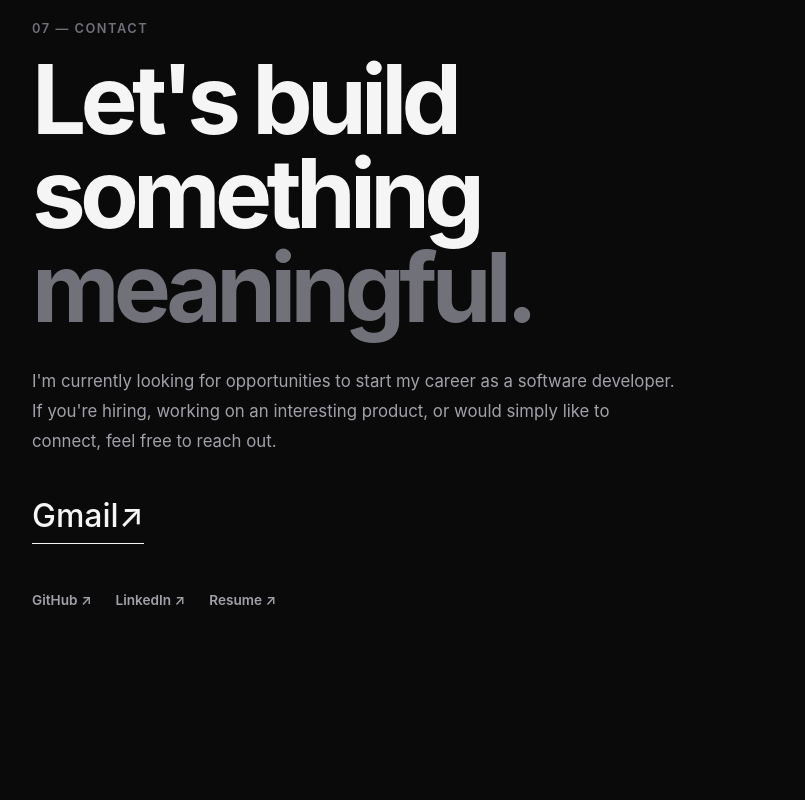
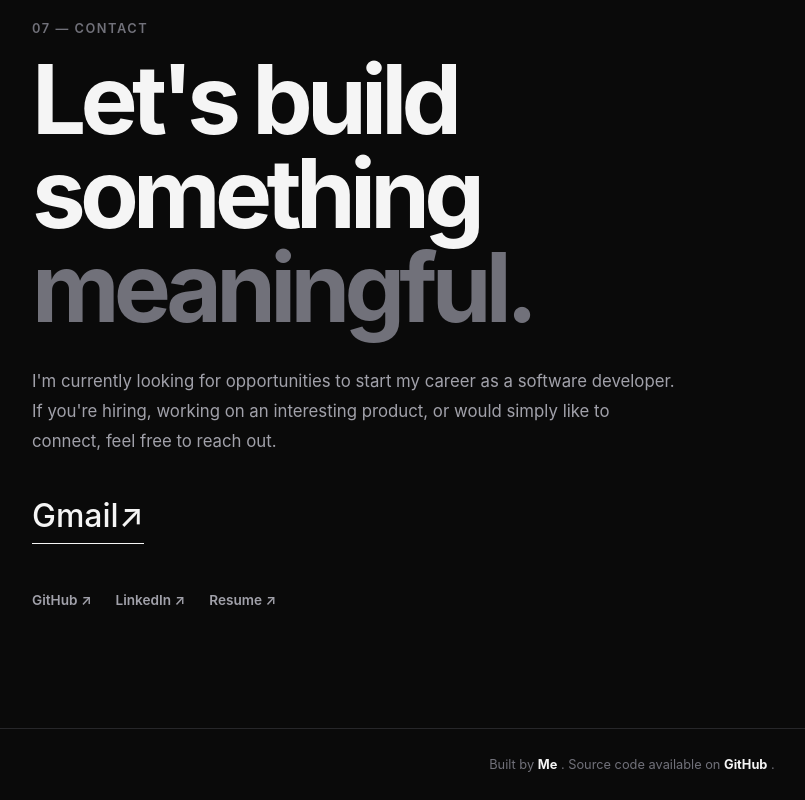
Before and after one commit to karthhikyadav/karthikyannabathina-portfolio, a React (Vite) app: page / in a window 1280 px wide. Shown: the part 8164-8964 px from the top of the page, without its empty margins (8-813 px from the left). Before the commit the page ends 8892 px from the top, so only its background shows below. Built offline with nearby package versions, Linux system fonts and the light colour scheme.

Commit message:
feat: complete portfolio structure

```diff
--- a/src/App.jsx
+++ b/src/App.jsx
@@ -7,6 +7,7 @@ import Education from "./components/Education";
 import ProblemSolving from "./components/ProblemSolving";
 import Learning from "./components/Learning";
 import Contact from "./components/Contact";
+import Footer from "./components/Footer";
 
 function App() {
   return (
@@ -23,6 +24,7 @@ function App() {
         <Learning />
         <Contact />
       </main>
+      <Footer />
     </>
   );
 }
--- /dev/null
+++ b/src/components/Footer.jsx
@@ -0,0 +1,17 @@
+function Footer() {
+return ( <footer className="footer"> <div className="container footer__content"> <p>
+Built by{" "} <a
+         href="https://www.linkedin.com/in/karthik-yannabathina/"
+         target="_blank"
+         rel="noreferrer"
+       > <strong>Me</strong> </a>
+. Source code available on{" "} <a
+         href="https://github.com/karthhikyadav"
+         target="_blank"
+         rel="noreferrer"
+       > <strong>GitHub</strong> </a>
+. </p> </div> </footer>
+);
+}
+
+export default Footer;
--- a/src/index.css
+++ b/src/index.css
@@ -1038,3 +1038,27 @@ ol {
     gap: 18px;
   }
 }
+.footer {
+  border-top: 1px solid var(--border);
+  padding: 28px 0;
+}
+
+.footer__content {
+  display: flex;
+  justify-content: center;
+  text-align: center;
+}
+
+.footer p {
+  color: var(--text-muted);
+  font-size: 0.8rem;
+}
+
+.footer a {
+  color: var(--text-primary);
+  transition: color var(--transition);
+}
+
+.footer a:hover {
+  color: var(--text-muted);
+}
```
